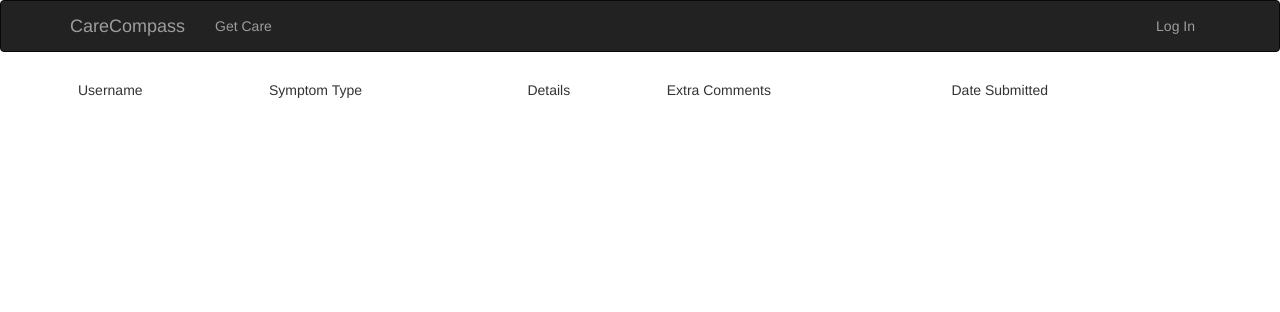
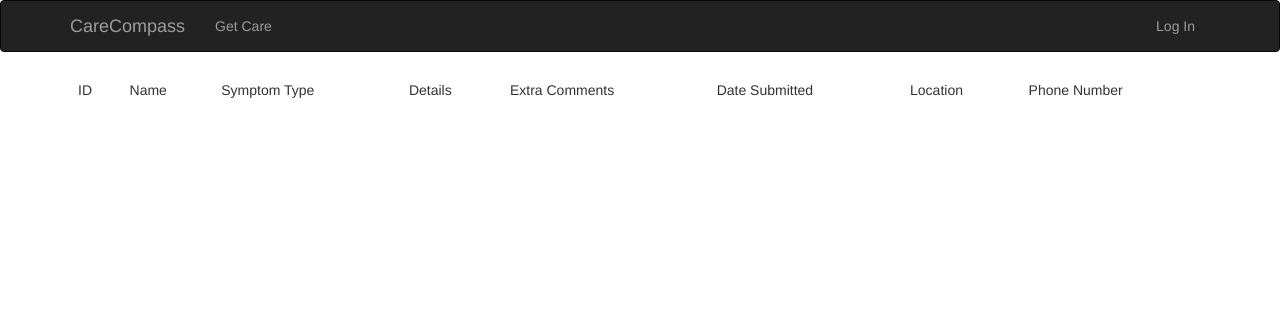
Before and after one commit to erkyky/cipm, a Flask app: page /halp in a window 1280 px wide. Shown: the top 312 px of the page. Run offline with Flask 2, Linux system fonts and the light colour scheme; data that the repository does not hold is empty; parts of the project's set-up code (start-up, migrations or seed data) failed here and were passed over; some libraries are stand-ins or nearby versions.

Commit message:
Better information in provider view

```diff
--- a/cipm/templates/halp.html
+++ b/cipm/templates/halp.html
@@ -4,11 +4,14 @@
     <table class="table table-striped table-hover">
         <thead>
             <tr>
-                <td>Username  </td>
+                <td>ID  </td>
+                <td>Name  </td>
                 <td>Symptom Type  </td>
                 <td>Details </td>
                 <td>Extra Comments  </td>
                 <td>Date Submitted  </td>
+                <td>Location  </td>
+                <td>Phone Number  </td>
             </tr>
         </thead>
         <tbody>
@@ -19,6 +22,9 @@
                 <td>{{ symptom[2] }}</td>
                 <td>{{ symptom[3] }}</td>
                 <td>{{ symptom[4] }}</td>
+                <td>{{ symptom[5] }}</td>
+                <td>{{ symptom[6] }}</td>
+                <td>{{ symptom[7] }}</td>
             </tr>
         {% endfor %}
         </tbody>
--- a/cipm/views.py
+++ b/cipm/views.py
@@ -3,6 +3,7 @@ import cipm
 import cipm.forms as forms
 import cipm.models as models
 import datetime
+import dateutil.parser
 import flask.ext.login as login_module
 import werkzeug.security as security
 
@@ -81,9 +82,22 @@ def patientform():
 @cipm.app.route('/halp')
 def halp():
     db = cipm.get_db()
-    conn = db.execute('SELECT * FROM symptoms')
-    result = conn.fetchall()
-    return flask.render_template('halp.html', symptoms=result)
+    conn = db.execute('SELECT p.username, p.firstname, p.surname, s.symptom, s.details, s.extra, s.reported, p.city, '
+                      'p.state, p.phone FROM symptoms s inner join passport p on s.username == p.username')
+    results = conn.fetchall()
+
+    symptoms = []
+    for result in results:
+        symptoms.append([result[0],
+                         '{first} {last}'.format(first=result[1], last=result[2]),
+                         forms.issues[result[3]][1],
+                         result[4],
+                         result[5],
+                         dateutil.parser.parse(result[6]).strftime('%Y/%m/%d %H:%M:%S'),
+                         '{first} {last}'.format(first=result[7], last=result[8]),
+                         result[9]])
+
+    return flask.render_template('halp.html', symptoms=symptoms)
 
 
 @cipm.app.route('/thankyou')
```
